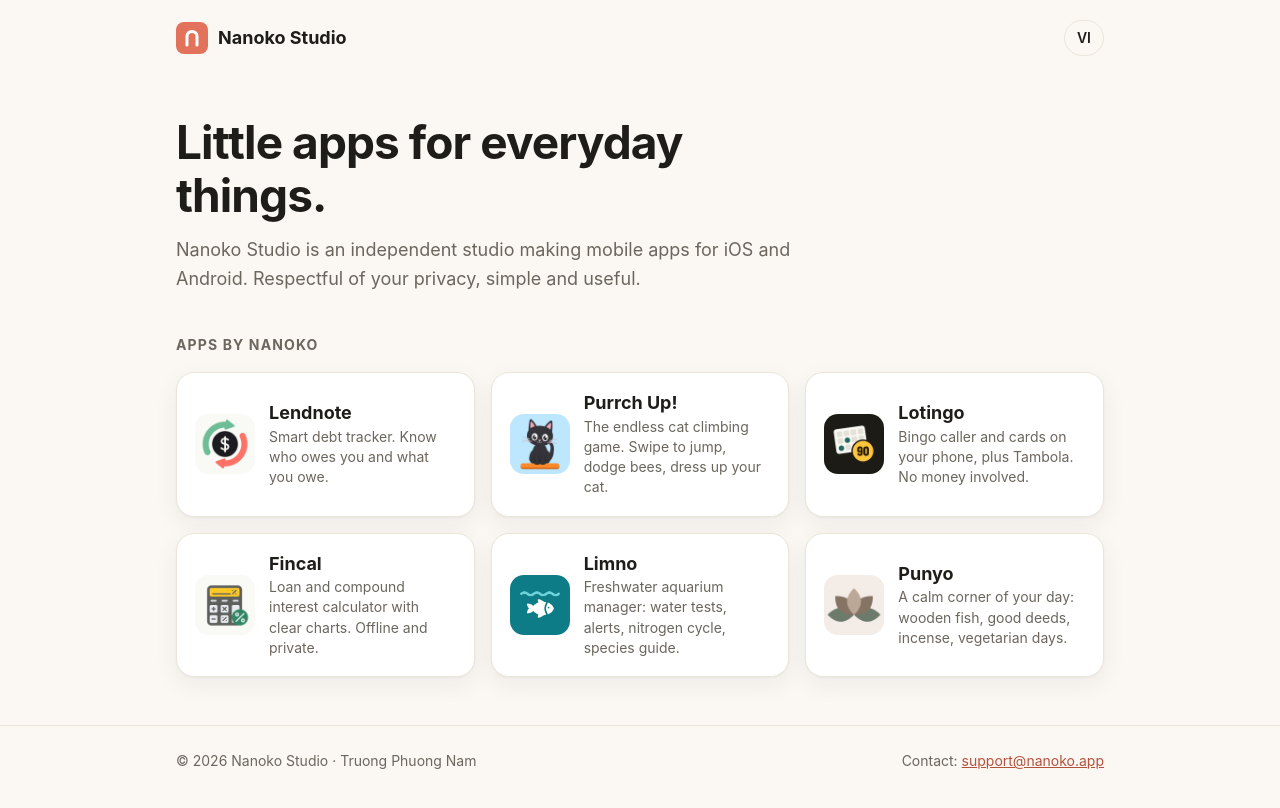
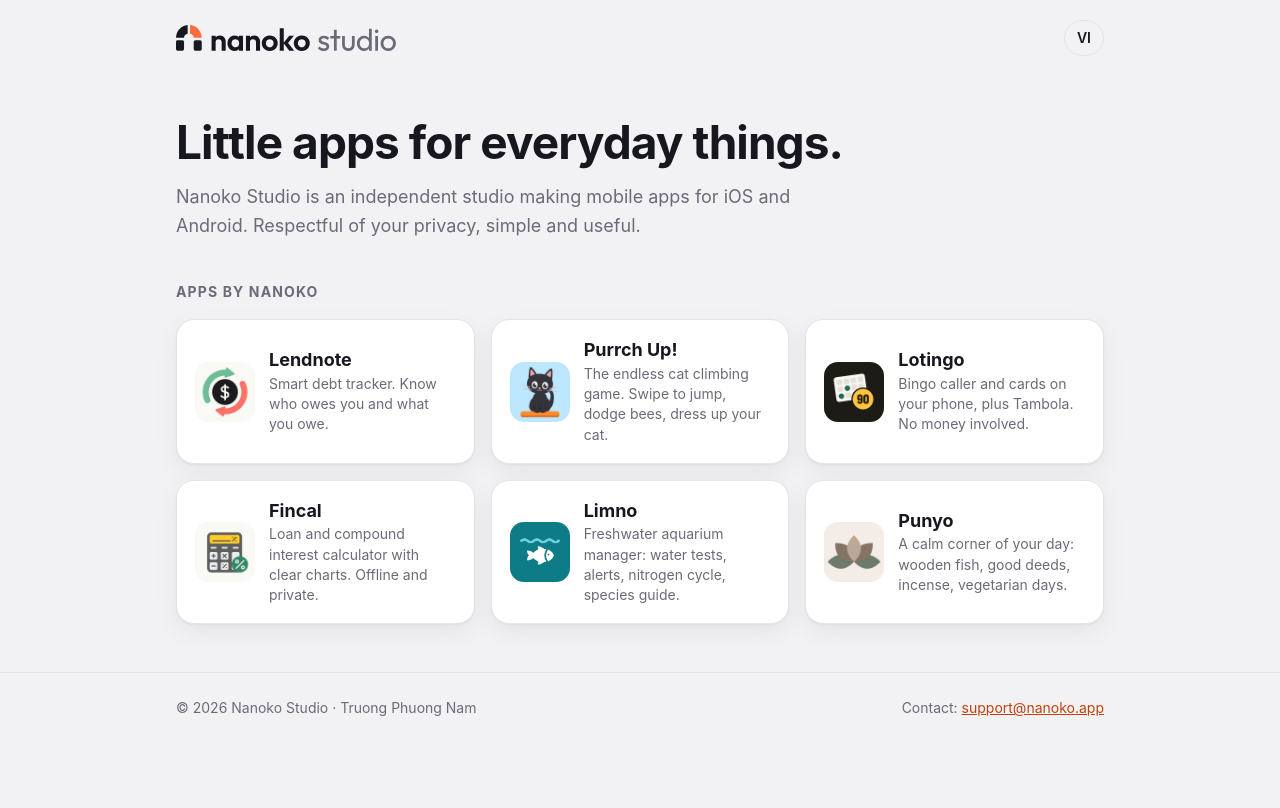
Before and after one commit to nanoko-studio/site, a plain HTML site: page index.html in a window 1280 px wide. Drawn offline with Linux system fonts and the light colour scheme.

Commit message:
Apply Nanoko brand: logo, icons, OG image and colors on studio pages

```diff
--- a/assets/studio.css
+++ b/assets/studio.css
@@ -1,22 +1,22 @@
 :root {
-  --bg: #fbf8f3;
-  --surface: #ffffff;
-  --text: #1f1d1a;
-  --muted: #6b665e;
-  --line: #ebe5da;
-  --accent: #e2725b;
-  --accent-ink: #b4513c;
-  --shadow: 0 1px 2px rgba(31, 29, 26, .04), 0 8px 24px rgba(31, 29, 26, .06);
+  /* Nanoko brand tokens (nanoko-brand/colors/nanoko-colors.css) */
+  --bg: #F2F2F5;
+  --surface: #FFFFFF;
+  --text: #17171F;
+  --muted: #6B6B78;
+  --line: #E3E3E9;
+  --accent: #FF6B3D;
+  --accent-ink: #C2410C;
+  --shadow: 0 1px 2px rgba(23, 23, 31, .04), 0 8px 24px rgba(23, 23, 31, .06);
 }
 @media (prefers-color-scheme: dark) {
   :root {
-    --bg: #151412;
-    --surface: #1f1d1a;
-    --text: #f3efe8;
-    --muted: #a59f95;
-    --line: #2f2c27;
-    --accent: #f0907a;
-    --accent-ink: #f0907a;
+    --bg: #17171F;
+    --surface: #22222C;
+    --text: #FFFFFF;
+    --muted: #A0A0AE;
+    --line: #2E2E3A;
+    --accent-ink: #FF8A63;
     --shadow: none;
   }
 }
@@ -34,12 +34,12 @@ a { color: var(--accent-ink); }
 .top { padding: 20px 0; }
 .top .wrap { display: flex; align-items: center; justify-content: space-between; gap: 12px; }
 .brand { display: flex; align-items: center; gap: 10px; color: var(--text); text-decoration: none; font-weight: 700; font-size: 18px; }
-.brand svg { width: 32px; height: 32px; flex: none; }
+.brand img { display: block; height: 26px; width: auto; }
 .lang { font-size: 14px; font-weight: 600; text-decoration: none; padding: 6px 12px; border: 1px solid var(--line); border-radius: 999px; color: var(--text); }
 .lang:hover { border-color: var(--accent); }
 
 .hero { padding: 40px 0 28px; }
-.hero h1 { font-size: clamp(30px, 6vw, 46px); line-height: 1.15; letter-spacing: -.02em; margin: 0 0 14px; max-width: 18ch; }
+.hero h1 { font-size: clamp(30px, 6vw, 46px); line-height: 1.15; letter-spacing: -.02em; margin: 0 0 14px; max-width: 22ch; text-wrap: balance; }
 .hero p { color: var(--muted); font-size: 18px; margin: 0; max-width: 56ch; }
 
 .apps { padding: 12px 0 48px; }
--- a/index.html
+++ b/index.html
@@ -21,11 +21,15 @@
 <meta property="og:image:height" content="630">
 <meta name="twitter:card" content="summary_large_image">
 <meta name="twitter:image" content="https://nanoko.app/assets/og-image.png">
-<meta name="theme-color" content="#fbf8f3">
+<meta name="theme-color" content="#F2F2F5" media="(prefers-color-scheme: light)">
+<meta name="theme-color" content="#17171F" media="(prefers-color-scheme: dark)">
+<link rel="icon" href="/favicon.ico" sizes="48x48">
 <link rel="icon" type="image/svg+xml" href="/assets/favicon.svg">
+<link rel="icon" type="image/png" sizes="192x192" href="/assets/icon-192.png">
+<link rel="manifest" href="/site.webmanifest">
 <link rel="apple-touch-icon" href="/assets/apple-touch-icon.png">
 <link rel="stylesheet" href="/assets/studio.css">
-<script type="application/ld+json">{"@context": "https://schema.org", "@graph": [{"@type": "Organization", "@id": "https://nanoko.app/#org", "name": "Nanoko Studio", "url": "https://nanoko.app/", "logo": "https://nanoko.app/assets/apple-touch-icon.png", "email": "support@nanoko.app", "founder": {"@type": "Person", "name": "Truong Phuong Nam"}}, {"@type": "WebSite", "name": "Nanoko Studio", "url": "https://nanoko.app/", "inLanguage": "en", "description": "Nanoko Studio is an independent studio making mobile apps for iOS and Android: Lendnote, Purrch Up!, Lotingo, Fincal, Limno and Punyo.", "publisher": {"@id": "https://nanoko.app/#org"}}, {"@type": "ItemList", "name": "Apps by Nanoko", "itemListElement": [{"@type": "ListItem", "position": 1, "url": "https://nanoko.app/lendnote/", "name": "Lendnote"}, {"@type": "ListItem", "position": 2, "url": "https://nanoko.app/purrchup/", "name": "Purrch Up!"}, {"@type": "ListItem", "position": 3, "url": "https://nanoko.app/lotingo/", "name": "Lotingo"}, {"@type": "ListItem", "position": 4, "url": "https://nanoko.app/fincal/", "name": "Fincal"}, {"@type": "ListItem", "position": 5, "url": "https://nanoko.app/limno/", "name": "Limno"}, {"@type": "ListItem", "position": 6, "url": "https://nanoko.app/punyo/", "name": "Punyo"}]}]}</script>
+<script type="application/ld+json">{"@context": "https://schema.org", "@graph": [{"@type": "Organization", "@id": "https://nanoko.app/#org", "name": "Nanoko Studio", "url": "https://nanoko.app/", "logo": "https://nanoko.app/assets/icon-512.png", "email": "support@nanoko.app", "founder": {"@type": "Person", "name": "Truong Phuong Nam"}}, {"@type": "WebSite", "name": "Nanoko Studio", "url": "https://nanoko.app/", "inLanguage": "en", "description": "Nanoko Studio is an independent studio making mobile apps for iOS and Android: Lendnote, Purrch Up!, Lotingo, Fincal, Limno and Punyo.", "publisher": {"@id": "https://nanoko.app/#org"}}, {"@type": "ItemList", "name": "Apps by Nanoko", "itemListElement": [{"@type": "ListItem", "position": 1, "url": "https://nanoko.app/lendnote/", "name": "Lendnote"}, {"@type": "ListItem", "position": 2, "url": "https://nanoko.app/purrchup/", "name": "Purrch Up!"}, {"@type": "ListItem", "position": 3, "url": "https://nanoko.app/lotingo/", "name": "Lotingo"}, {"@type": "ListItem", "position": 4, "url": "https://nanoko.app/fincal/", "name": "Fincal"}, {"@type": "ListItem", "position": 5, "url": "https://nanoko.app/limno/", "name": "Limno"}, {"@type": "ListItem", "position": 6, "url": "https://nanoko.app/punyo/", "name": "Punyo"}]}]}</script>
 <script>
 try {
   var chosen = localStorage.getItem("nanoko-lang");
@@ -36,7 +40,7 @@ try {
 </head>
 <body>
 <header class="top"><div class="wrap">
-<a class="brand" href="/"><svg viewBox="0 0 64 64" aria-hidden="true"><rect width="64" height="64" rx="16" fill="#e2725b"/><path d="M22 46V29c0-6 4-10 10-10s10 4 10 10v17" fill="none" stroke="#fff" stroke-width="6" stroke-linecap="round" stroke-linejoin="round"/></svg><span>Nanoko Studio</span></a>
+<a class="brand" href="/"><picture><source srcset="/assets/logo-on-dark.svg" media="(prefers-color-scheme: dark)"><img src="/assets/logo.svg" alt="Nanoko Studio" width="221" height="26"></picture></a>
 <a class="lang" href="/vi/" hreflang="vi" lang="vi" aria-label="Tiếng Việt" data-lang="vi">VI</a>
 </div></header>
 <main>
```
Also changed, not shown: 404.html (+7 -2 lines), vi/index.html (+7 -3 lines), assets/apple-touch-icon.png, assets/favicon.svg, assets/icon-192.png (added), assets/icon-512.png (added), assets/icon-maskable-512.png (added), assets/logo-on-dark.svg (added), assets/logo.svg (added), assets/og-image.png, favicon.ico (added), site.webmanifest (added).
